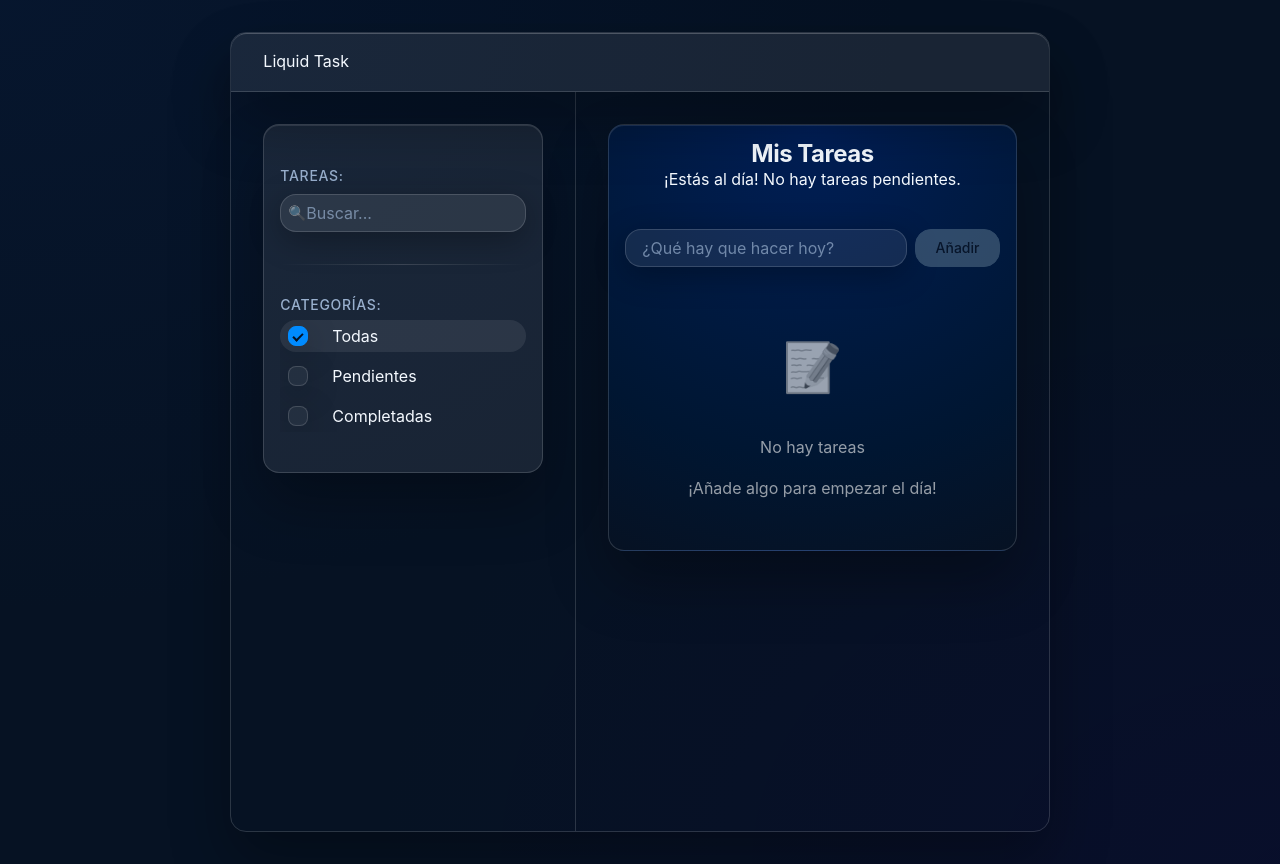
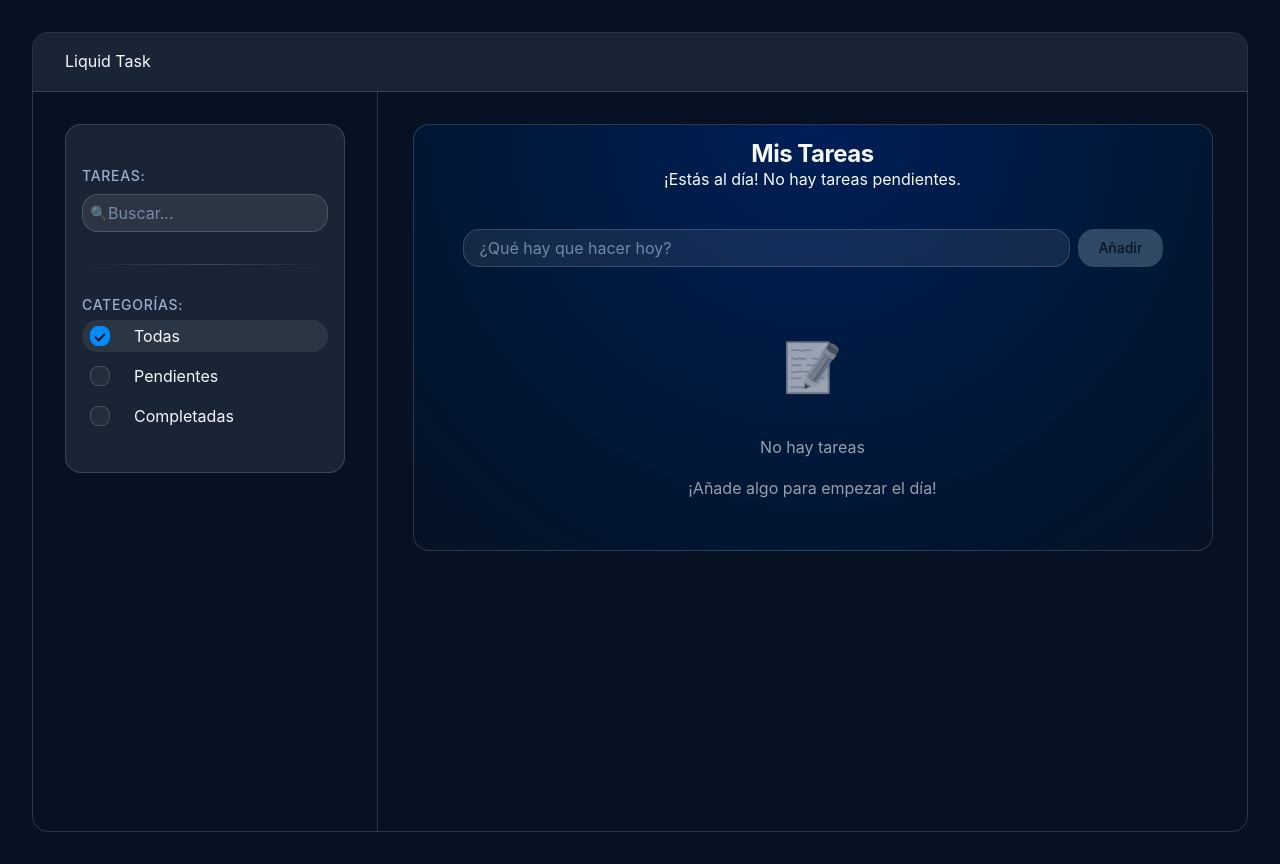
Before and after one commit to ivanepais/today-app, a React (Vite) app: page / in a window 1280 px wide. Built offline with nearby package versions, Linux system fonts and the light colour scheme.

Commit message:
fix-refactor: styles

```diff
--- a/src/components/atoms/Badge/Badge.styles.ts
+++ b/src/components/atoms/Badge/Badge.styles.ts
@@ -17,7 +17,7 @@ export const StyledBadge = styled.span`
 
   /* Typo */
   font-family: ${({ theme }) => theme.typography.fontFamily};
-  font-size: 10px; /* pequeño */
+  font-size: ${({ theme }) => theme.typography.fontSize.xxs};
   font-weight: ${({ theme }) => theme.typography.fontWeight.bold};
   line-height: 1;
   white-space: nowrap;
--- a/src/components/molecules/InputGroup/InputGroup.styles.ts
+++ b/src/components/molecules/InputGroup/InputGroup.styles.ts
@@ -16,7 +16,7 @@ export const GroupHeader = styled.div`
 
 export const StyledLabel = styled.label`
   font-family: ${({ theme }) => theme.typography.fontFamily};
-  font-size: 14px;
+  font-size: ${({ theme }) => theme.typography.fontSize.sm};
   font-weight: ${({ theme }) => theme.typography.fontWeight.medium};
   color: ${({ theme }) => theme.colors.textSecondary};
   cursor: pointer;
@@ -30,7 +30,7 @@ export const StyledInput = styled.input`
   border-radius: ${({ theme }) => theme.borderRadius.md};
   color: ${({ theme }) => theme.colors.textPrimary};
   font-family: ${({ theme }) => theme.typography.fontFamily};
-  font-size: 1rem;
+  font-size: ${({ theme }) => theme.typography.fontSize.md};
   backdrop-filter: blur(12px);
   transition:
     border-color ${({ theme }) => theme.transitions.default},
--- a/src/components/molecules/SearchInput/SearchInput.styles.ts
+++ b/src/components/molecules/SearchInput/SearchInput.styles.ts
@@ -10,7 +10,7 @@ export const SearchContainer = styled.div`
 export const SearchIcon = styled.span`
   position: absolute;
   left: 8px;
-  font-size: 0.9rem;
+  font-size: ${({ theme }) => theme.typography.fontSize.sm};
   opacity: 0.5;
   pointer-events: none; /* Do not interfere when clicking on the input */
 `;
@@ -22,9 +22,9 @@ export const StyledInput = styled.input`
   /* Style */
   background: rgb(255 255 255 / 5%);
   border: 1px solid rgb(255 255 255 / 10%);
-  border-radius: 12px;
+  border-radius: ${({ theme }) => theme.borderRadius.md};
   color: #fff;
-  font-size: 0.9rem;
+  font-size: ${({ theme }) => theme.typography.fontSize.sm};
   outline: none;
   transition:
     background ${({ theme }) => theme.transitions.fast},
--- a/src/components/molecules/TodoItem/TodoItem.styles.ts
+++ b/src/components/molecules/TodoItem/TodoItem.styles.ts
@@ -43,7 +43,7 @@ export const ContentWrapper = styled.label`
   flex: 1;
   min-width: 0; /* avoid content breakage */
   cursor: pointer;
-  padding: 8px;
+  padding: ${({ theme }) => theme.spacing.sm};
 `;
 
 interface TextProps {
--- a/src/components/organisms/FilterPanel/FilterPanel.styles.ts
+++ b/src/components/organisms/FilterPanel/FilterPanel.styles.ts
@@ -41,12 +41,12 @@ export const CategoryList = styled.ul`
   margin: 0;
   display: flex;
   flex-direction: column;
-  gap: 2px;
+  gap: ${({ theme }) => theme.spacing.xxs};
 `;
 
 export const EmptyState = styled.p`
   padding: ${({ theme }) => theme.spacing.md};
-  font-size: 0.875rem;
+  font-size: ${({ theme }) => theme.typography.fontSize.sm};
   color: ${({ theme }) => theme.colors.textSecondary};
   text-align: center;
   font-style: italic;
--- a/src/components/organisms/TaskSidebar/TaskSidebar.styles.ts
+++ b/src/components/organisms/TaskSidebar/TaskSidebar.styles.ts
@@ -7,13 +7,12 @@ export const SidebarContainer = styled.aside`
   width: 100%;
   height: fit-content;
   min-height: auto;
-  ${mixins.boxElevated}
 
   @media (width >= 800px) {
     width: 280px;
   }
   background-color: ${({ theme }) => theme.colors.glass};
-  border-radius: 16px;
+  border-radius: ${({ theme }) => theme.borderRadius.md};
   border: 1px solid ${({ theme }) => theme.colors.glassBorder};
   padding: ${({ theme }) => theme.spacing.lg} 0;
 `;
--- a/src/components/templates/DashboardTemplate/DashboardTemplate.styles.ts
+++ b/src/components/templates/DashboardTemplate/DashboardTemplate.styles.ts
@@ -12,9 +12,8 @@ export const TemplateWrapper = styled.div`
   min-height: 100vh;
   width: 100%;
   color: ${({ theme }) => theme.colors.textPrimary};
-  border-radius: 16px;
+  border-radius: ${({ theme }) => theme.borderRadius.md};
   border: 1px solid ${({ theme }) => theme.colors.glassBorder};
-  ${mixins.boxElevated}
 
   @media (width >= 800px) {
     grid-template:
@@ -32,7 +31,6 @@ export const StyledHeader = styled.header`
   background: ${({ theme }) => theme.colors.glass};
   border-radius: 16px 16px 0 0;
   border-bottom: 1px solid ${({ theme }) => theme.colors.glassBorder};
-  ${mixins.boxElevated}
 
   @media (width >= 800px) {
     padding: ${({ theme }) => theme.spacing.md}
--- a/src/components/templates/TodoTemplate/TodoTemplate.styles.ts
+++ b/src/components/templates/TodoTemplate/TodoTemplate.styles.ts
@@ -10,10 +10,9 @@ export const PageWrapper = styled.div`
   );
   display: flex;
   justify-content: center;
-  border-radius: 16px;
+  border-radius: ${({ theme }) => theme.borderRadius.md};
   border: 1px solid ${({ theme }) => theme.colors.glassBorder};
   padding: ${({ theme }) => theme.spacing.md} ${({ theme }) => theme.spacing.md};
-  ${mixins.boxElevated}
 `;
 
 export const ContentContainer = styled.div`
--- a/src/styles/GlobalStyles.ts
+++ b/src/styles/GlobalStyles.ts
@@ -17,15 +17,10 @@ export const GlobalStyles = createGlobalStyle`
     font-family: ${({ theme }) => theme.typography.fontFamily};
     background-color: ${({ theme }) => theme.colors.background};
     color: ${({ theme }) => theme.colors.textPrimary};
-    background-image:
-      radial-gradient(at 0% 0%, oklch(25% 0.08 260deg / 30%) 0, transparent 50%),
-      radial-gradient(at 100% 100%, oklch(20% 0.12 280deg / 20%) 0, transparent 50%);
     min-height: 100vh;
     line-height: ${({ theme }) => theme.typography.lineHeight.normal};
     -webkit-font-smoothing: antialiased;
     -moz-osx-font-smoothing: grayscale;
-    display: flex;
-    justify-content: center;
     padding: ${({ theme }) => theme.spacing.xl};
     overflow-x: hidden;
   }
--- a/src/styles/mixins.ts
+++ b/src/styles/mixins.ts
@@ -5,7 +5,6 @@ export const mixins = {
   glass: css`
     background: ${({ theme }) => theme.colors.glass};
     border: 1px solid ${({ theme }) => theme.colors.glassBorder};
-    box-shadow: ${({ theme }) => theme.effects.shadow};
   `,
 
   boxElevated: css`
--- a/src/styles/theme.ts
+++ b/src/styles/theme.ts
@@ -15,6 +15,7 @@ export const theme = {
   typography: {
     fontFamily: "'Inter', -apple-system, sans-serif",
     fontSize: {
+      xxs: '0.625rem', // 10px
       xs: '0.75rem', // 12px
       sm: '0.875rem', // 14px
       md: '1rem', // 16px
@@ -34,23 +35,32 @@ export const theme = {
   },
 
   spacing: {
+    xxs: '0.125rem',
     xs: '0.25rem',
     sm: '0.5rem',
     md: '1rem',
     lg: '1.5rem',
     xl: '2rem',
+    xxl: '2.25rem',
+  },
+
+  bordersAndShadows: {
+    xs: '2px',
+    sm: '4px',
+    md: '8px',
+    lg: '12px',
+    xl: '16px',
   },
 
   borderRadius: {
-    sm: '0.5rem',
-    md: '1rem',
-    lg: '1.5rem',
+    sm: '8px',
+    md: '16px',
+    lg: '24px',
     full: '9999px', // Badges and Buttons
   },
 
   effects: {
     blur: '12px',
-    shadow: '0 8px 32px 0 oklch(0% 0 0 / 30%)',
   },
 
   shadows: {
```
